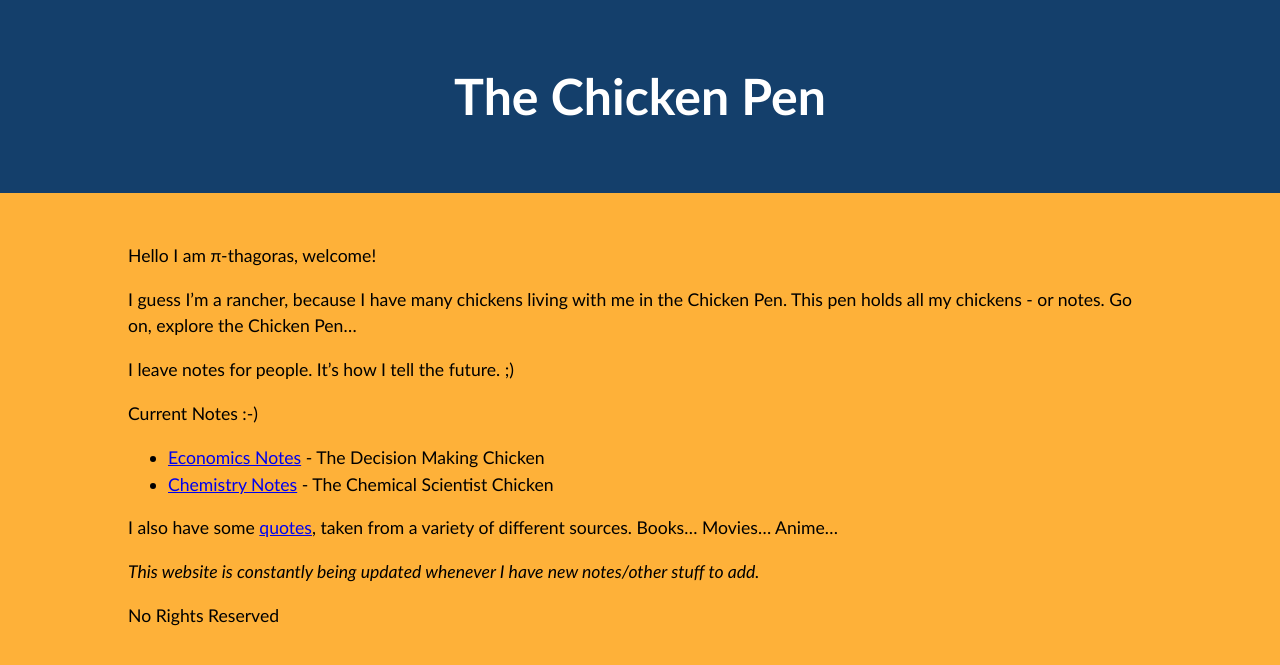
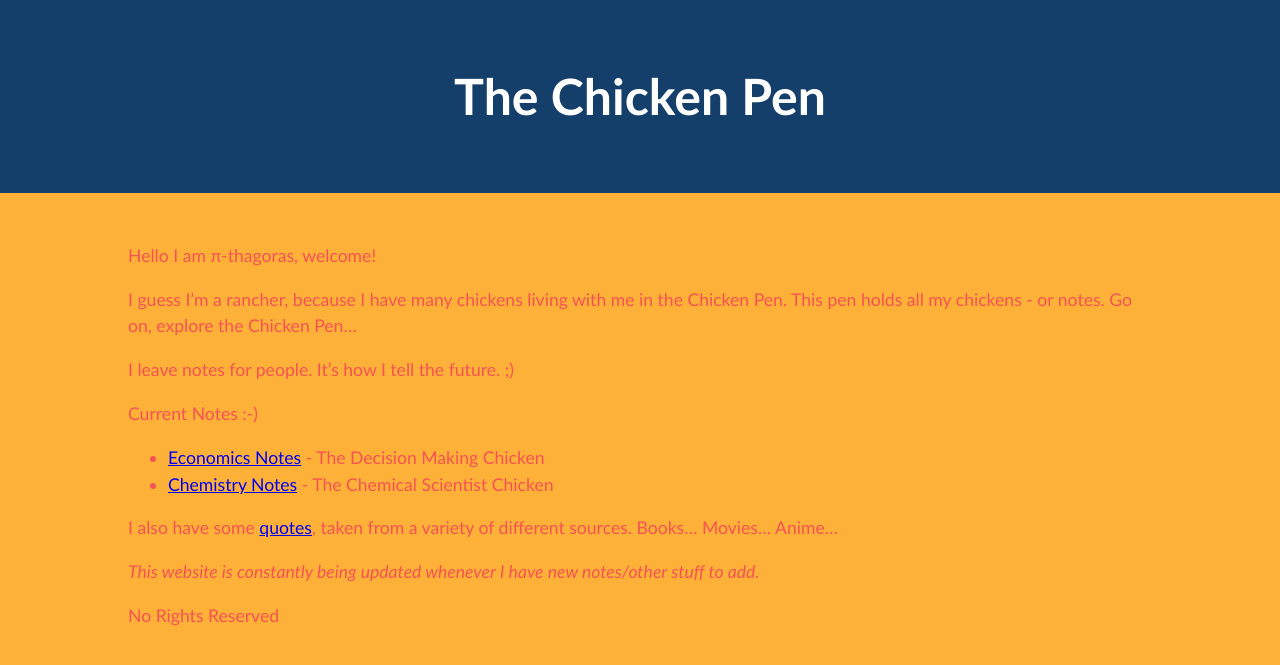
Before and after one commit to Pi-thagoras/the-chicken-pen, a Jekyll site: the page built from index.md, in a window 1280 px wide. Shown: the top 665 px of the page. Built offline with Jekyll 4.4.1, drawn with Linux system fonts in a browser that asks for light colours.

Commit message:
vault backup: 2023-04-11 09:14:37

```diff
--- a/assets/css/styles.css
+++ b/assets/css/styles.css
@@ -4,7 +4,7 @@ body {
   font-family: 'Gill Sans', 'Gill Sans MT', Calibri, 'Trebuchet MS', sans-serif;
   font-size: 16px;
   line-height: 1.5;
-  color: #000000;
+  color: #F55353;
   background-color: #FEB139;
 }
 
```
